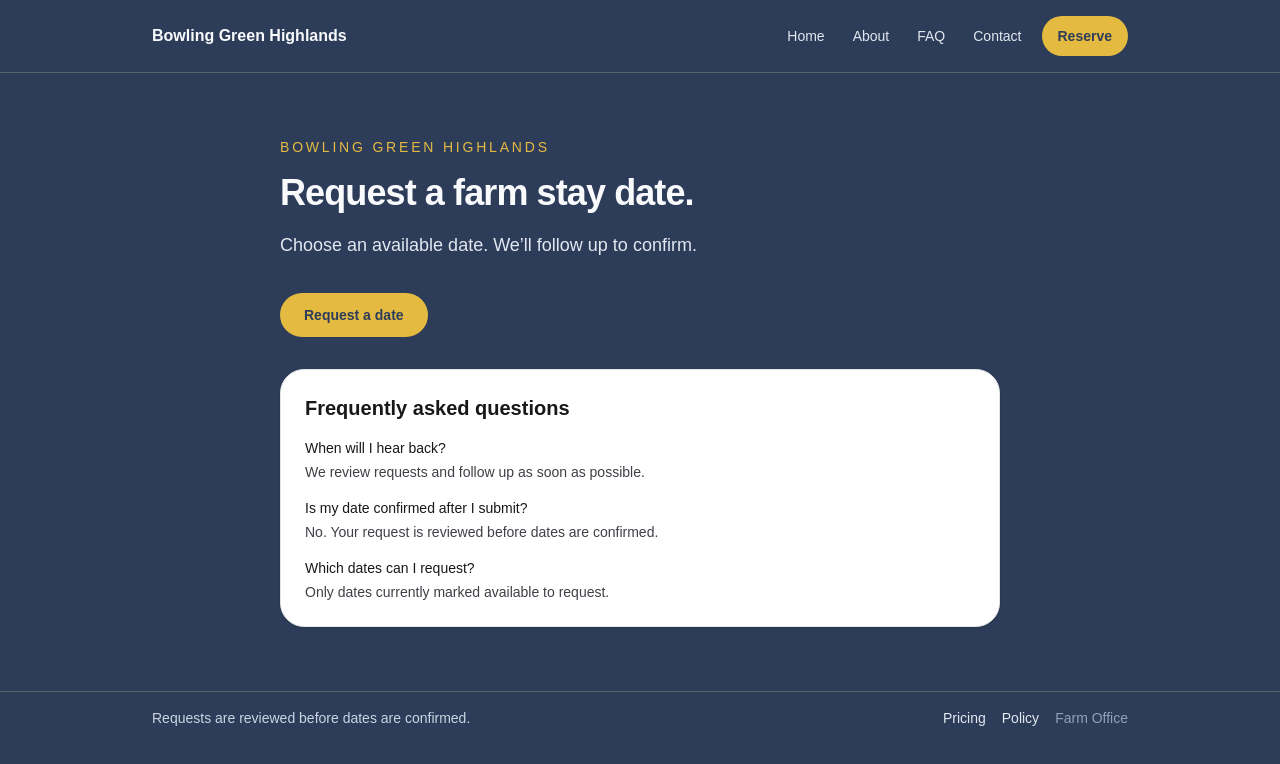
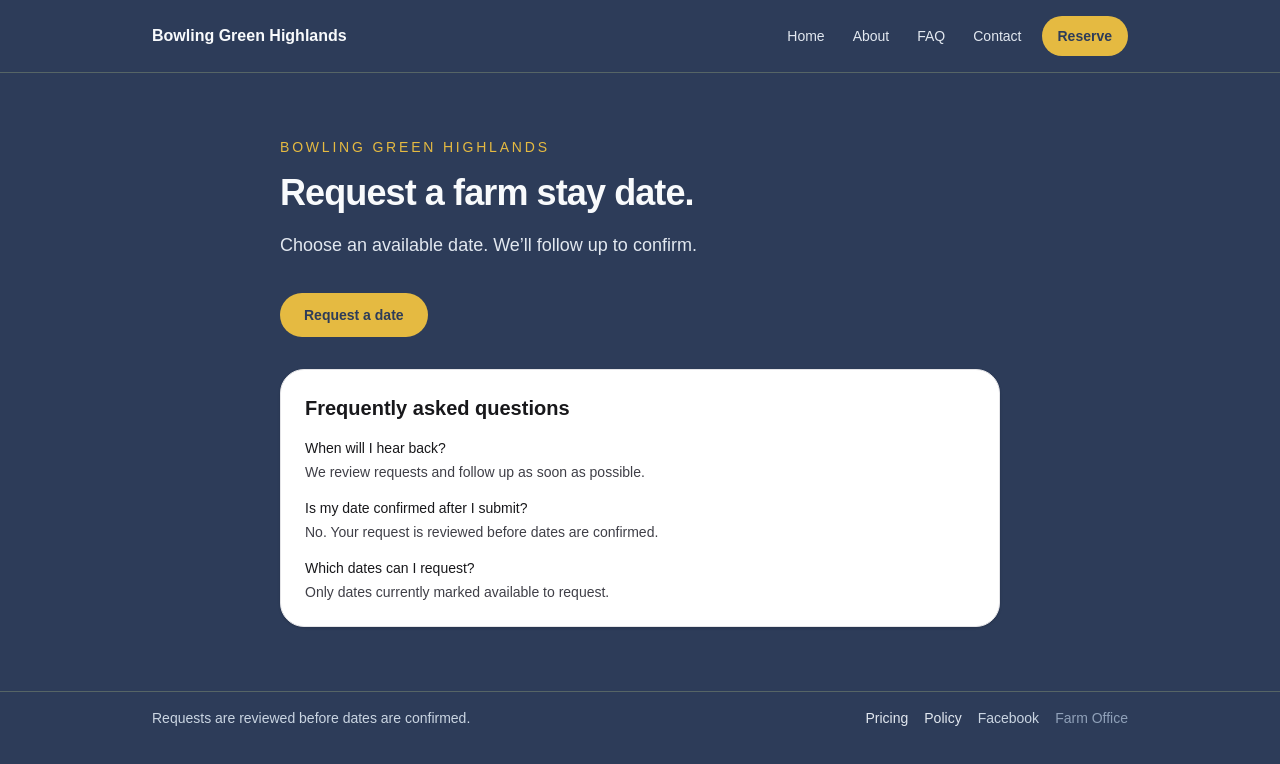
Before and after one commit to gacurl/bowling-green-highlands, a Next.js app: page / in a window 1280 px wide. Shown: the top 764 px of the page. Built offline with nearby package versions, Linux system fonts and the light colour scheme; no server answers.

Commit message:
Issue 7-10: Add Facebook link to footer

```diff
--- a/app/components/site-footer.tsx
+++ b/app/components/site-footer.tsx
@@ -18,6 +18,16 @@ export function SiteFooter() {
               </Link>
             </li>
             <li>
+              <a
+                href="https://www.facebook.com/p/Bowling-Green-Highlands-61586487172307/"
+                target="_blank"
+                rel="noopener noreferrer"
+                className="text-slate-300 hover:text-white"
+              >
+                Facebook
+              </a>
+            </li>
+            <li>
               <Link href="/admin/login" className="text-slate-400 hover:text-slate-300">
                 Farm Office
               </Link>
```
